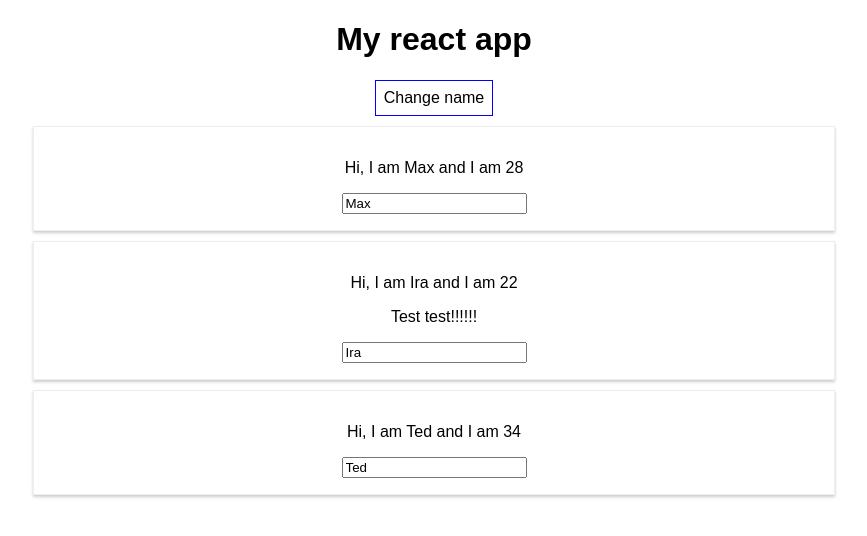
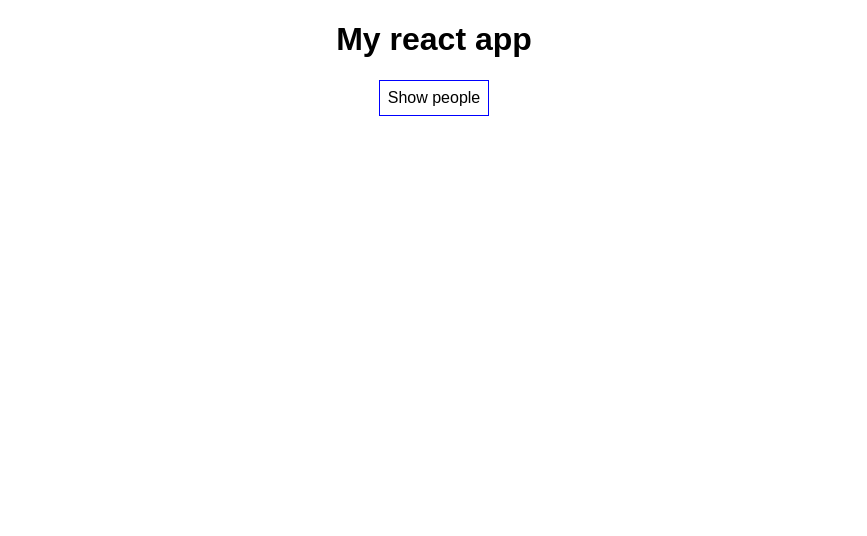
Before and after one commit to sitneva/firstReactApp, a React (Create React App) app: page / in a window 1280 px wide. Shown: the top 536 px of the page, without its empty margins (206-1073 px from the left). Built offline with nearby package versions, Linux system fonts and the light colour scheme.

Commit message:
implementation If for showing components

```diff
--- a/src/App.js
+++ b/src/App.js
@@ -8,7 +8,9 @@ class App extends Component {
             {name: 'Max', age: 28},
             {name: 'Ira', age: 22},
             {name: 'Ted', age: 34},
-        ]
+        ],
+        showPersons: false
+
     }
 
     swithNameHandler = (newName) => {
@@ -32,6 +34,13 @@ class App extends Component {
         })
     }
 
+    toggleShowPersonsHandler = () => {
+        let show = this.state.showPersons;
+        this.setState({showPersons: !show});
+    }
+
+
+
   render() {
         const style = {
             backgroundColor: 'white',
@@ -40,21 +49,29 @@ class App extends Component {
             padding:'8px',
             cursor: 'pointer'
         }
+        let persons = null;
+        if (this.state.showPersons) {
+            persons = (
+                <div>
+                    <Person
+                        name={this.state.persons[0].name}
+                        age={this.state.persons[0].age}
+                        changed={this.nameChangeHandler}></Person>
+                    <Person
+                        name={this.state.persons[1].name}
+                        age={this.state.persons[1].age}
+                        click={this.swithNameHandler.bind(this, 'NEW!!!')}>Test test!!!!!!</Person>
+                    <Person name={this.state.persons[2].name} age={this.state.persons[2].age}></Person>
+                </div>
+            )
+        }
     return (
       <div className="App">
           <h1>My react app</h1>
           <button
               style = {style}
-              onClick={() => this.swithNameHandler('Ixxxx')}>Change name</button>
-          <Person
-              name={this.state.persons[0].name}
-              age={this.state.persons[0].age}
-              changed={this.nameChangeHandler}></Person>
-          <Person
-              name={this.state.persons[1].name}
-              age={this.state.persons[1].age}
-              click={this.swithNameHandler.bind(this, 'NEW!!!')}>Test test!!!!!!</Person>
-          <Person name={this.state.persons[2].name} age={this.state.persons[2].age}></Person>
+              onClick={this.toggleShowPersonsHandler}>Show people</button>
+          {persons}
       </div>
     );
   }
```
